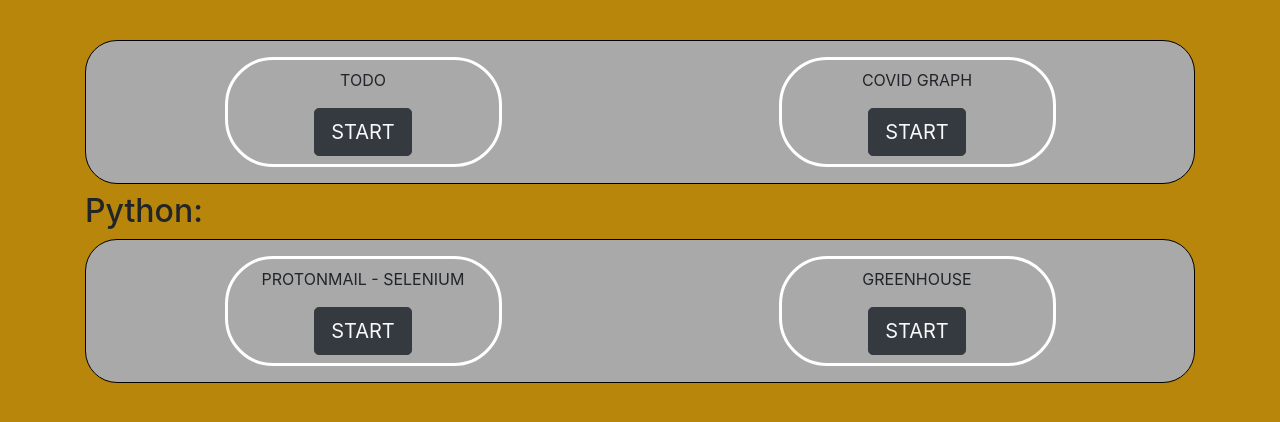
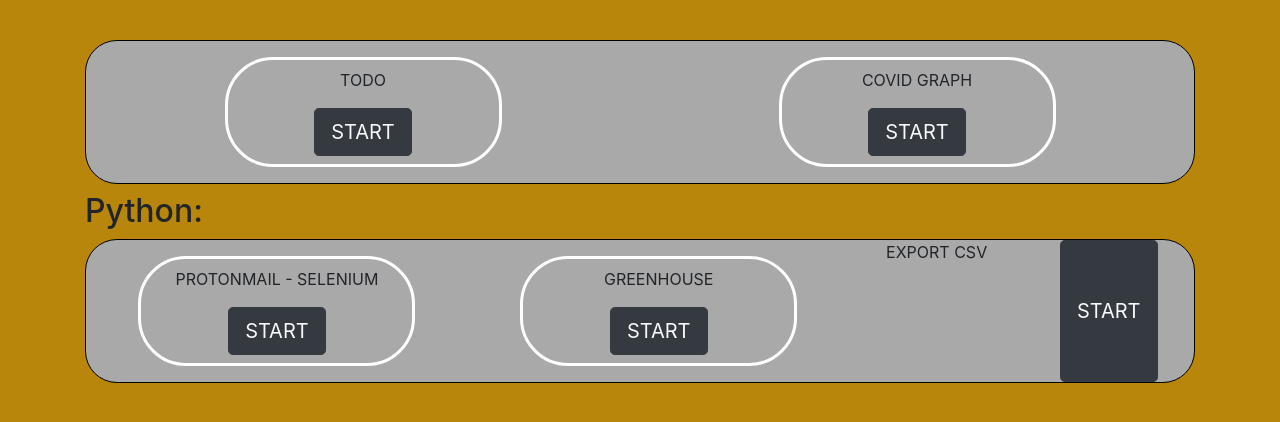
Before and after one commit to bartdob/Django-project, a Django app: page / in a window 1280 px wide. Shown: the part 278-700 px from the top of the page. Run offline with Django 3.2, Linux system fonts and the light colour scheme; parts of the project's set-up code (start-up, migrations or seed data) failed here and were passed over; some libraries are stand-ins or nearby versions.

Commit message:
add csv shortcut

```diff
--- a/weather/templates/main.html
+++ b/weather/templates/main.html
@@ -123,6 +123,13 @@
               </div>
           </button>
           </div>
+          <p>EXPORT CSV</p>
+          <button class="btn btn-dark btn-lg">
+              <div>
+                  <a class="text-light text-decoration-none" href="{% url 'export' %}">START</a>
+              </div>
+          </button>
+          </div>
         </div>
 
 
```
